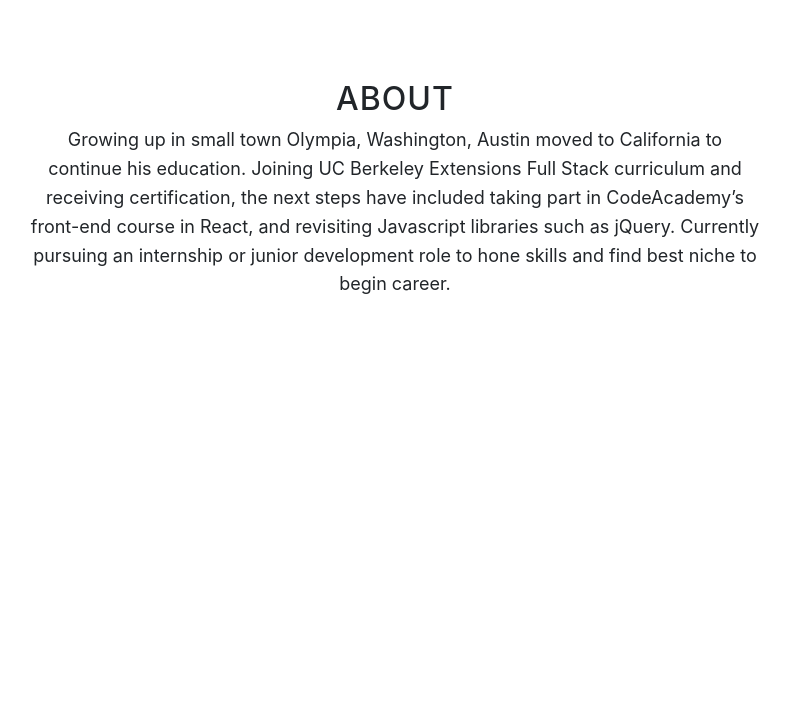
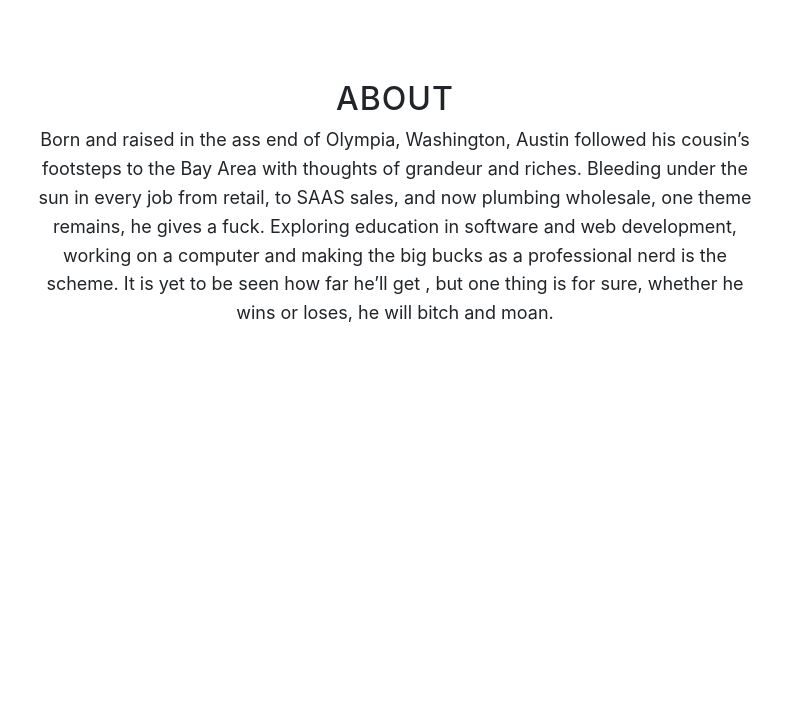
Before and after one commit to austindegarmo/bio, a website with bundled scripts: page index.html in a window 1280 px wide. Shown: the part 920-1632 px from the top of the page, without its empty margins (245-1034 px from the left). Built offline with nearby package versions, Linux system fonts and the light colour scheme.

Commit message:
three year push

```diff
--- a/index.html
+++ b/index.html
@@ -70,7 +70,7 @@
         <div class="row">
           <div class="col-lg-8 mx-auto">
             <h2>About</h2>
-            <p>Growing up in small town Olympia, Washington, Austin moved to California to continue his education. Joining UC Berkeley Extensions Full Stack curriculum and receiving certification, the next steps have included taking part in CodeAcademy’s front-end course in React, and revisiting Javascript libraries such as jQuery. Currently pursuing an internship or junior development role to hone skills and find best niche to begin career.
+            <p>Born and raised in the ass end of Olympia, Washington, Austin followed his cousin’s footsteps to the Bay Area with thoughts of grandeur and riches. Bleeding under the sun in every job from retail, to SAAS sales, and now plumbing wholesale, one theme remains, he gives a fuck. Exploring education in software and web development, working on a computer and making the big bucks as a professional nerd is the scheme. It is yet to be seen how far he’ll get , but one thing is for sure, whether he wins or loses, he will bitch and moan.
               <a href="http://startbootstrap.com/template-overviews/grayscale/">
           </div>
         </div>
```
